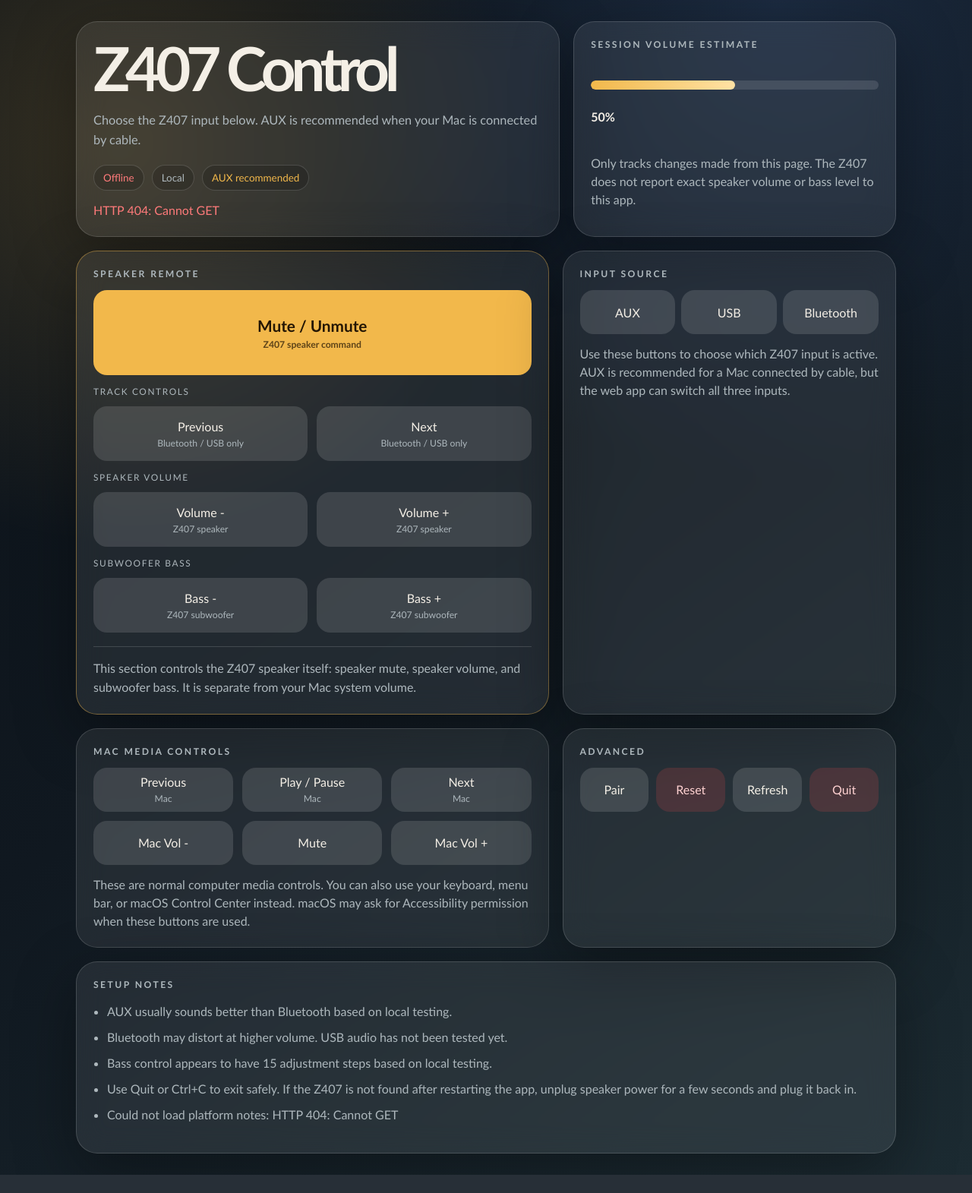
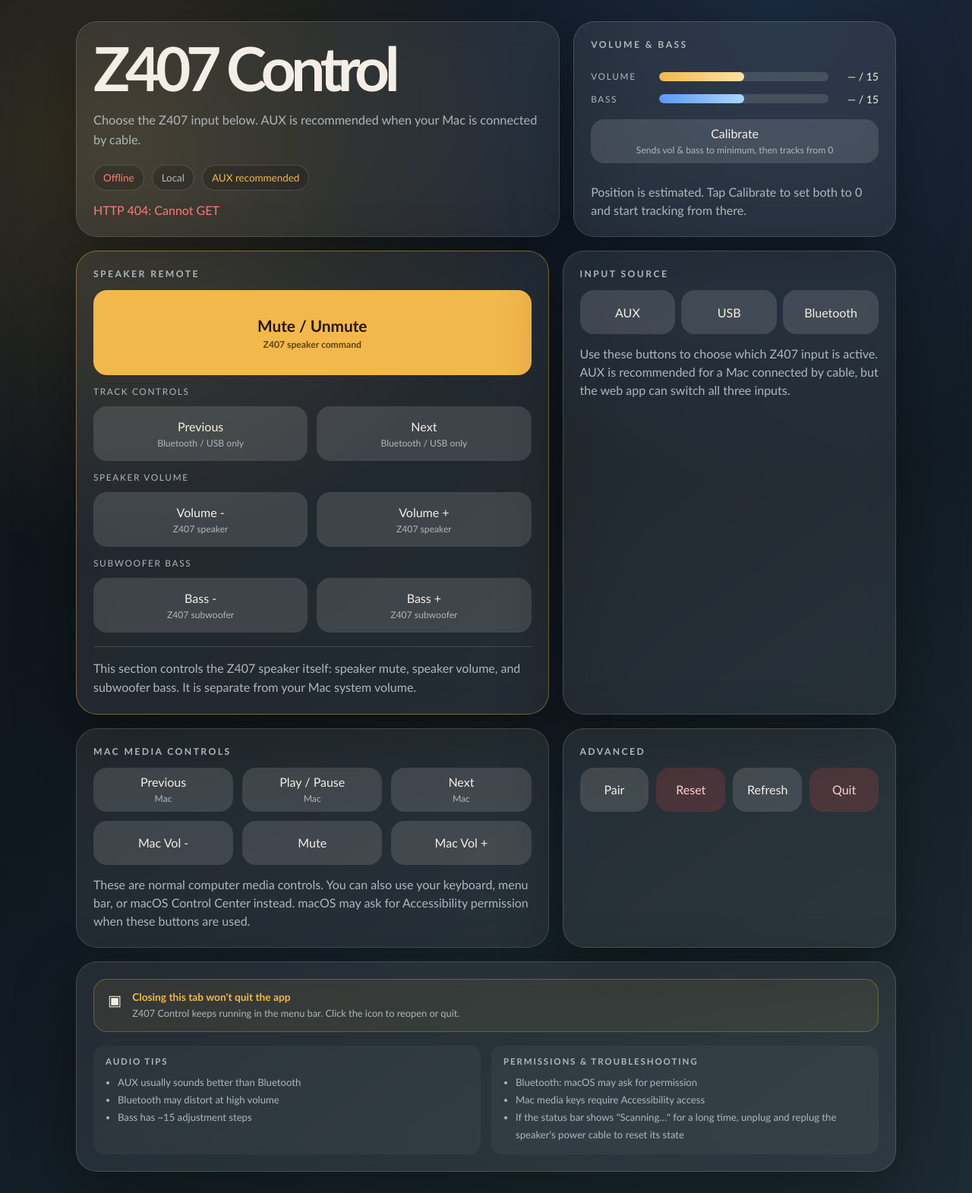
Before and after one commit to LCY000/Logitech-Z407-Remote-Control-Web-App---MacOS, a Python web app: template templates/index.html in a window 1280 px wide. Shown: the whole page at 76% size. Before the commit the page ends 1547 px from the top, so only its background shows below. Run offline with Jinja, Linux system fonts and the light colour scheme; the template is opened without the code that fills it, so the values that code supplies are empty.

Commit message:
feat: two-bar volume/bass UI, menu bar notice, reorganised setup notes
Co-Authored-By: Claude Sonnet 4.6 <noreply@anthropic.com>

```diff
--- a/templates/index.html
+++ b/templates/index.html
@@ -5,6 +5,9 @@
     <meta name="viewport" content="width=device-width, initial-scale=1.0">
     <title>Logitech Z407 Web Control</title>
     <meta name="theme-color" content="#101820">
+    <link rel="icon" type="image/x-icon" href="/static/favicon.ico">
+    <link rel="icon" type="image/png" sizes="192x192" href="/static/icon_192.png">
+    <link rel="apple-touch-icon" href="/static/icon_192.png">
     <style>
         :root {
             --bg: #101820;
@@ -270,6 +273,90 @@
             padding-left: 18px;
         }
 
+        .meter-row {
+            display: grid;
+            grid-template-columns: 5rem 1fr 3.5rem;
+            align-items: center;
+            gap: 10px;
+        }
+
+        .meter-label {
+            font-size: 0.74rem;
+            letter-spacing: 0.14em;
+            text-transform: uppercase;
+            color: var(--muted);
+        }
+
+        .meter-value {
+            font-size: 0.88rem;
+            color: var(--text);
+            text-align: right;
+            font-variant-numeric: tabular-nums;
+        }
+
+        .notice-banner {
+            display: flex;
+            align-items: flex-start;
+            gap: 14px;
+            background: rgba(242, 184, 75, 0.08);
+            border: 1px solid rgba(242, 184, 75, 0.30);
+            border-radius: 18px;
+            padding: 14px 18px;
+        }
+
+        .notice-banner-icon {
+            font-size: 1.2rem;
+            flex-shrink: 0;
+            margin-top: 1px;
+        }
+
+        .notice-title {
+            font-size: 0.86rem;
+            font-weight: 700;
+            color: var(--accent);
+            margin-bottom: 4px;
+        }
+
+        .notice-body {
+            font-size: 0.8rem;
+            color: var(--muted);
+            line-height: 1.5;
+        }
+
+        .notes-grid {
+            display: grid;
+            grid-template-columns: 1fr 1fr;
+            gap: 14px;
+        }
+
+        .notes-card {
+            background: rgba(255, 255, 255, 0.04);
+            border-radius: 14px;
+            padding: 14px 16px;
+        }
+
+        .notes-card h3 {
+            font-size: 0.72rem;
+            letter-spacing: 0.16em;
+            text-transform: uppercase;
+            color: var(--muted);
+            margin-bottom: 10px;
+            margin-top: 0;
+        }
+
+        .notes-card ul {
+            margin: 0;
+            padding-left: 16px;
+            color: var(--muted);
+            font-size: 0.82rem;
+            line-height: 1.75;
+        }
+
+        @media (max-width: 820px) {
+            .notes-grid { grid-template-columns: 1fr; }
+            .meter-row { grid-template-columns: 4rem 1fr 3rem; }
+        }
+
         @media (max-width: 820px) {
             body { padding: 16px; }
             .hero, .grid { grid-template-columns: 1fr; }
@@ -294,10 +381,28 @@
                 <p class="status-line" id="statusText" role="status" aria-live="polite">Starting speaker scan...</p>
             </div>
             <div class="card slider-card">
-                <h2>Session Volume Estimate</h2>
-                <div class="meter"><div class="meter-fill" id="volBar"></div></div>
-                <p><strong id="volText">50%</strong></p>
-                <p class="status-line">Only tracks changes made from this page. The Z407 does not report exact speaker volume or bass level to this app.</p>
+                <h2>Volume &amp; Bass</h2>
+
+                <div class="meter-row">
+                    <span class="meter-label">Volume</span>
+                    <div class="meter"><div class="meter-fill" id="volBar"></div></div>
+                    <span class="meter-value" id="volText">&#8212; / 15</span>
+                </div>
+
+                <div class="meter-row">
+                    <span class="meter-label">Bass</span>
+                    <div class="meter"><div class="meter-fill" id="bassBar" style="background: linear-gradient(90deg, #5e97f6, #a8d8ff);"></div></div>
+                    <span class="meter-value" id="bassText">&#8212; / 15</span>
+                </div>
+
+                <button id="calibrateBtn" onclick="calibrate()" style="margin-top:6px;">
+                    Calibrate
+                    <span class="btn-label">Sends vol &amp; bass to minimum, then tracks from 0</span>
+                </button>
+
+                <p class="status-line" id="calibrateStatus">
+                    Position is estimated. Tap Calibrate to set both to 0 and start tracking from there.
+                </p>
             </div>
         </section>
 
@@ -360,14 +465,32 @@
             </div>
 
             <div class="card span-12">
-                <h2>Setup Notes</h2>
-                <ul class="help-list" id="helpList">
-                    <li>AUX usually sounds better than Bluetooth based on local testing.</li>
-                    <li>Bluetooth may distort at higher volume. USB audio has not been tested yet.</li>
-                    <li>Bass control appears to have 15 adjustment steps based on local testing.</li>
-                    <li>Use Quit or Ctrl+C to exit safely. If the Z407 is not found after restarting the app, unplug speaker power for a few seconds and plug it back in.</li>
-                    <li>Loading platform notes...</li>
-                </ul>
+                <div class="notice-banner" style="margin-bottom: 18px;">
+                    <span class="notice-banner-icon">&#9635;</span>
+                    <div>
+                        <p class="notice-title">Closing this tab won't quit the app</p>
+                        <p class="notice-body">Z407 Control keeps running in the menu bar. Click the icon to reopen or quit.</p>
+                    </div>
+                </div>
+
+                <div class="notes-grid">
+                    <div class="notes-card">
+                        <h3>Audio Tips</h3>
+                        <ul>
+                            <li>AUX usually sounds better than Bluetooth</li>
+                            <li>Bluetooth may distort at high volume</li>
+                            <li>Bass has ~15 adjustment steps</li>
+                        </ul>
+                    </div>
+                    <div class="notes-card" id="troubleshootingCard">
+                        <h3>Permissions &amp; Troubleshooting</h3>
+                        <ul id="helpList">
+                            <li>Bluetooth: macOS may ask for permission</li>
+                            <li>Mac media keys require Accessibility access</li>
+                            <li>If the status bar shows "Scanning&#8230;" for a long time, unplug and replug the speaker's power cable to reset its state</li>
+                        </ul>
+                    </div>
+                </div>
             </div>
         </section>
     </main>
@@ -384,13 +507,10 @@
         const hostMediaButtons = document.querySelectorAll('[data-host-media]');
         const volBar = document.getElementById('volBar');
         const volText = document.getElementById('volText');
-        const helpList = document.getElementById('helpList');
-        const staticHelpNotes = [
-            'AUX usually sounds better than Bluetooth based on local testing.',
-            'Bluetooth may distort at higher volume. USB audio has not been tested yet.',
-            'Bass control appears to have 15 adjustment steps based on local testing.',
-            'Use Quit or Ctrl+C to exit safely. If the Z407 is not found after restarting the app, unplug speaker power for a few seconds and plug it back in.'
-        ];
+        const bassBar = document.getElementById('bassBar');
+        const bassText = document.getElementById('bassText');
+        const calibrateBtn = document.getElementById('calibrateBtn');
+        const calibrateStatus = document.getElementById('calibrateStatus');
 
         async function requestJson(url, options = {}) {
             let response;
@@ -461,16 +581,6 @@
             hostMediaUnsupported.classList.toggle('visible', !isSupported);
         }
 
-        function renderHelpNotes(notes) {
-            helpList.innerHTML = '';
-            const uniqueNotes = [...new Set([...staticHelpNotes, ...notes])];
-            uniqueNotes.forEach(note => {
-                const item = document.createElement('li');
-                item.innerText = note;
-                helpList.appendChild(item);
-            });
-        }
-
         async function updateStatus() {
             try {
                 const data = await requestJson('/api/status');
@@ -480,9 +590,23 @@
                 preferredInput.innerText = `${(data.preferredInput || 'aux').toUpperCase()} recommended`;
                 markPreferredInput(data.preferredInput || 'aux');
 
-                if (data.volume !== undefined) {
-                    volBar.style.width = `${data.volume}%`;
-                    volText.innerText = `${data.volume}%`;
+                const vMax = data.volumeMax ?? 15;
+                const bMax = data.bassMax ?? 15;
+
+                if (data.volume != null) {
+                    volBar.style.width = `${(data.volume / vMax) * 100}%`;
+                    volText.innerText = `${data.volume} / ${vMax}`;
+                } else {
+                    volBar.style.width = '0%';
+                    volText.innerText = `— / ${vMax}`;
+                }
+
+                if (data.bass != null) {
+                    bassBar.style.width = `${(data.bass / bMax) * 100}%`;
+                    bassText.innerText = `${data.bass} / ${bMax}`;
+                } else {
+                    bassBar.style.width = '0%';
+                    bassText.innerText = `— / ${bMax}`;
                 }
 
                 if (!data.connected && data.lastError) {
@@ -503,10 +627,9 @@
                 setupHint.innerText = data.setupHint || setupHint.innerText;
                 hostMediaTitle.innerText = data.platform === 'macos' ? 'Mac Media Controls' : 'Host Media Controls';
                 setHostMediaSupport(data.hostMediaKeysSupported !== false);
-                renderHelpNotes(data.permissionNotes || []);
                 markPreferredInput(data.preferredInput || 'aux');
             } catch (error) {
-                renderHelpNotes([`Could not load platform notes: ${error.message}`]);
+                console.warn('Could not load platform capabilities:', error.message);
             }
         }
 
@@ -520,6 +643,28 @@
             }
         }
 
+        async function calibrate() {
+            if (!confirm('Send vol and bass to minimum? This takes ~5 seconds and will change your volume.')) return;
+            calibrateBtn.disabled = true;
+            calibrateStatus.innerText = 'Calibrating…';
+            calibrateStatus.style.color = 'var(--warn)';
+            try {
+                const data = await requestJson('/api/calibrate', { method: 'POST' });
+                if (data?.success) {
+                    calibrateStatus.innerText = 'Calibrated — volume and bass are now at 0.';
+                    calibrateStatus.style.color = 'var(--good)';
+                    setTimeout(updateStatus, 300);
+                } else {
+                    throw new Error(data?.error || 'Calibration failed');
+                }
+            } catch (error) {
+                calibrateStatus.innerText = `Error: ${error.message}`;
+                calibrateStatus.style.color = 'var(--bad)';
+            } finally {
+                calibrateBtn.disabled = false;
+            }
+        }
+
         loadCapabilities();
         updateStatus();
         setInterval(updateStatus, 5000);
```
Also changed, not shown: tests/test_app_api.py (+21 -8 lines).
